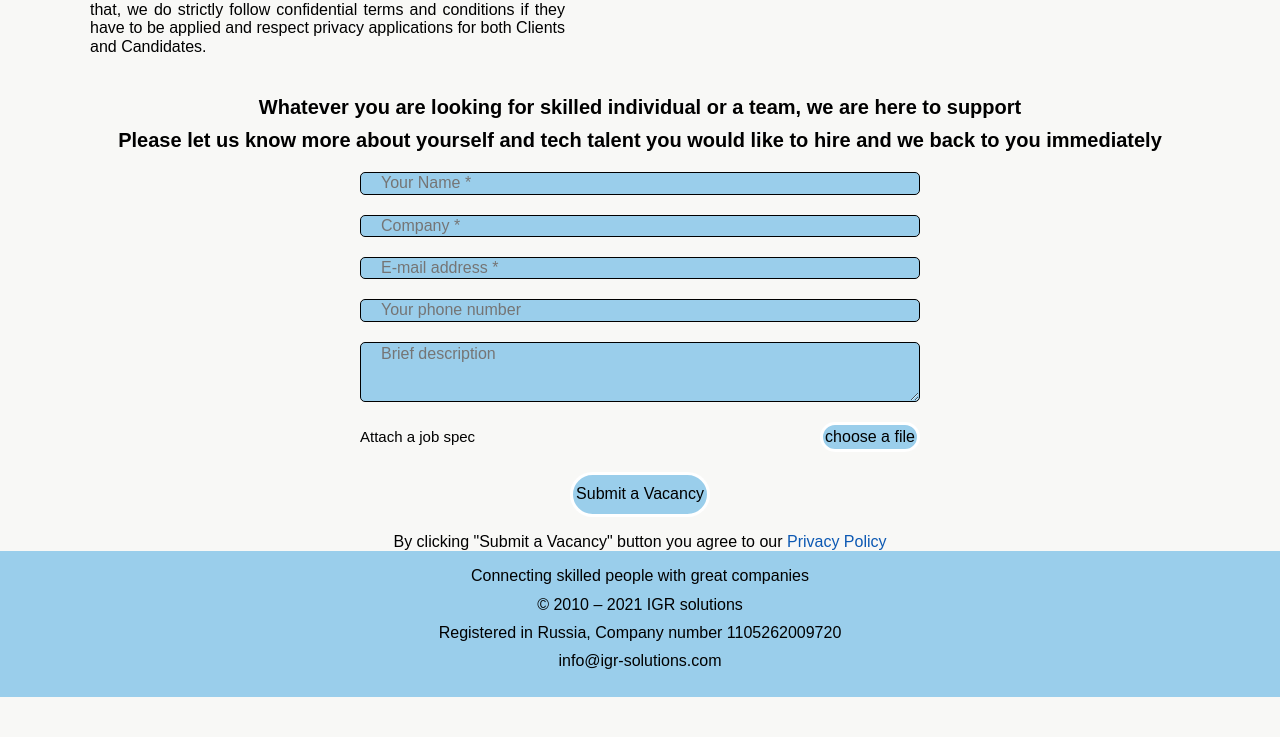
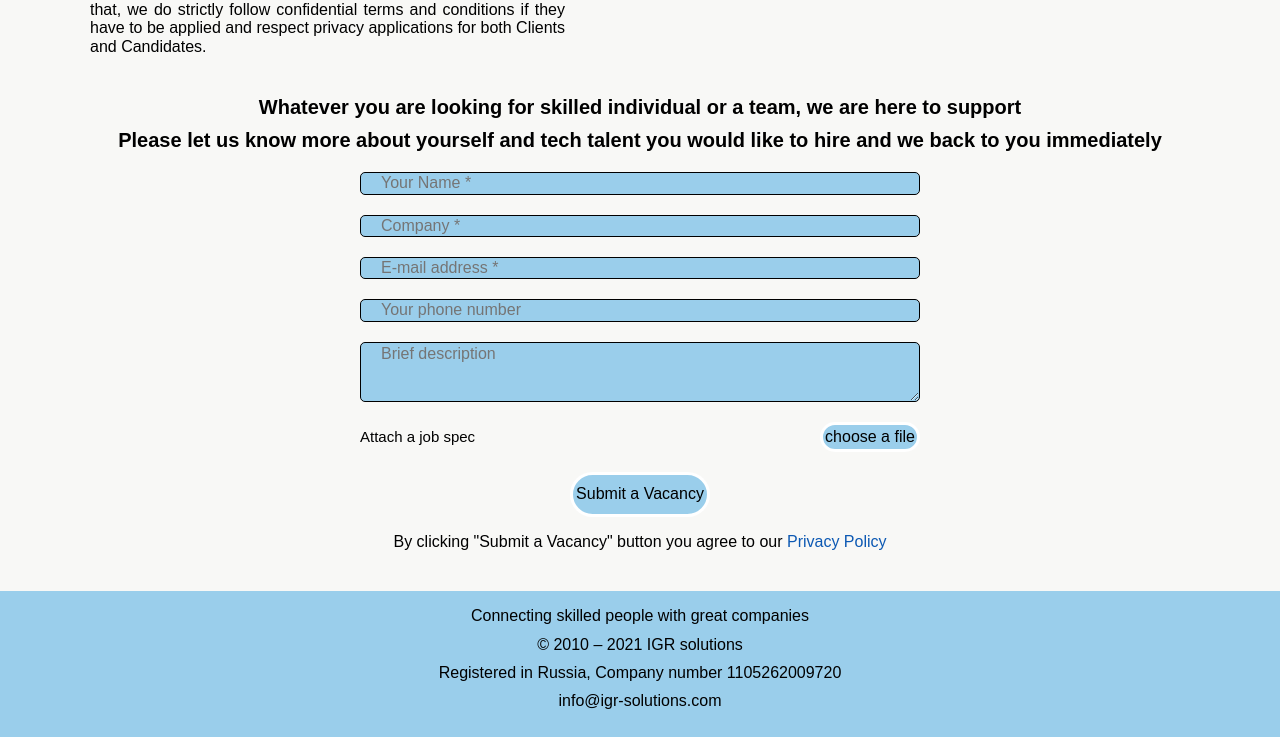
Before and after one commit to LipinVV/IGR, a website: page source/clients.html in a window 1280 px wide. Shown: the part 548-1285 px from the top of the page. Before the commit the page ends 1245 px from the top, so only its background shows below. Drawn offline with nearby package versions, Linux system fonts and the light colour scheme; files that its build step writes are made by us from their sources.

Commit message:
corrections after call #2

```diff
--- a/source/scss/blocks/feedback.scss
+++ b/source/scss/blocks/feedback.scss
@@ -124,6 +124,10 @@
     color: $reference-color;
 }
 
+.feedback-data__law {
+    padding-bottom: 40px;
+}
+
 .feedback-data__law--ref {
     color: $hover-links;
     border: none;
```
Also changed, not shown: source/img/hehehe.jpeg (deleted), source/img/hohoho.jpeg (deleted), 1 other file.
